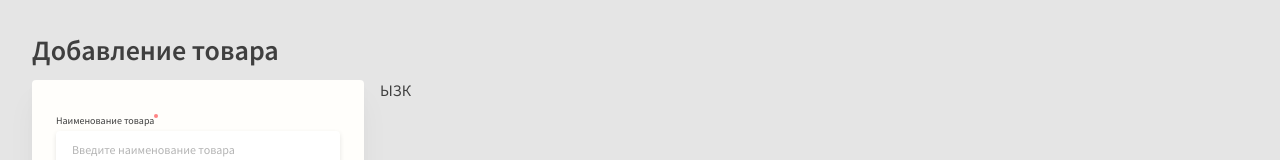
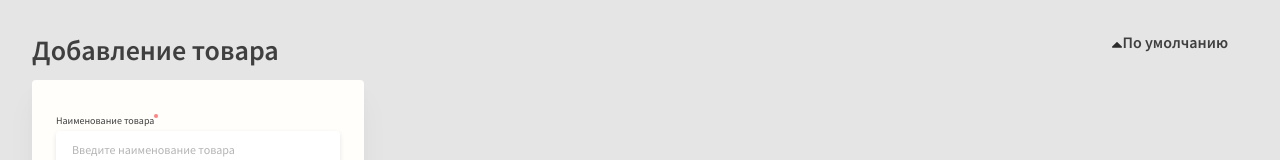
Before and after one commit to fundamentum71/test-project-for-job-1, a React (Create React App) app: page / in a window 1280 px wide. Shown: the top 160 px of the page. Built offline with nearby package versions, Linux system fonts and the light colour scheme.

Commit message:
начал работать с редакс тулкит

```diff
--- a/package.json
+++ b/package.json
@@ -3,11 +3,13 @@
 	"version": "0.1.0",
 	"private": true,
 	"dependencies": {
+		"@reduxjs/toolkit": "^1.8.5",
 		"@testing-library/jest-dom": "^5.16.5",
 		"@testing-library/react": "^13.3.0",
 		"@testing-library/user-event": "^13.5.0",
 		"react": "^18.2.0",
 		"react-dom": "^18.2.0",
+		"react-redux": "^8.0.2",
 		"react-scripts": "5.0.1",
 		"sass": "^1.54.3",
 		"typescript": "^4.8.3",
--- a/src/components/app/App.tsx
+++ b/src/components/app/App.tsx
@@ -7,7 +7,7 @@ const App: React.FC = () => {
 		<div className="App">
 			<header className="header__container">
 				<h1>Добавление товара</h1>
-				{/*<ProductSort />*/}
+				<ProductSort />
 			</header>
 			<main className="main__container">
 				<div>
--- a/src/components/productAdd/ProductAdd.tsx
+++ b/src/components/productAdd/ProductAdd.tsx
@@ -1,6 +1,16 @@
+import React from 'react';
+import { useDispatch } from 'react-redux';
+import { addItem } from '../../redux/cart/slice';
 import './productAdd.scss';
 
 const ProductAdd: React.FC = () => {
+	const dispatch = useDispatch();
+	//const [value, setValue] = React.useState('');
+
+	const onClickButtonAdd = () => {
+		dispatch(addItem());
+	};
+
 	return (
 		<div className="wrapper-productAdd">
 			<form action="#" className="productAdd">
--- a/src/components/productList/ProductList.tsx
+++ b/src/components/productList/ProductList.tsx
@@ -9,7 +9,7 @@ const ProductList: React.FC = () => {
 	//	);
 	//});
 
-	return <ul className="product__list">ЫЗК</ul>;
+	return <ul className="product__list">{/*{element}*/}</ul>;
 };
 
 export default ProductList;
--- a/src/components/productListItem/ProductListItem.tsx
+++ b/src/components/productListItem/ProductListItem.tsx
@@ -4,9 +4,9 @@ import trash from '../../resources/img/trash.svg';
 const ProductListItem: React.FC = () => {
 	return (
 		<li className="product__list-item">
-			{/*<div className="item__img">
-				<img src={link} alt="Изображение отсутствует" />
-			</div>*/}
+			<div className="item__img">
+				<img src={''} alt="Изображение отсутствует" />
+			</div>
 			<div className="item__wrapper">
 				<h2 className="item__title">title</h2>
 				<div className="item__descr">desc</div>
--- a/src/components/productSort/ProductSort.tsx
+++ b/src/components/productSort/ProductSort.tsx
@@ -1,7 +1,42 @@
+import React from 'react';
 import './productSort.scss';
 
 const ProductSort: React.FC = () => {
-	return <div></div>;
+	const [isVisablePopup, setIsVisablePopup] = React.useState(false);
+
+	const changeVisablePopup = () => {
+		setIsVisablePopup(!isVisablePopup);
+	};
+
+	return (
+		<div className="sort" onClick={changeVisablePopup}>
+			<div className="sort__label">
+				<svg
+					width="10"
+					height="6"
+					viewBox="0 0 10 6"
+					fill="none"
+					xmlns="http://www.w3.org/2000/svg">
+					<path
+						d="M10 5C10 5.16927 9.93815 5.31576 9.81445 5.43945C9.69075 5.56315 9.54427 5.625 9.375 5.625H0.625C0.455729 5.625 0.309245 5.56315 0.185547 5.43945C0.061849 5.31576 0 5.16927 0 5C0 4.83073 0.061849 4.68424 0.185547 4.56055L4.56055 0.185547C4.68424 0.061849 4.83073 0 5 0C5.16927 0 5.31576 0.061849 5.43945 0.185547L9.81445 4.56055C9.93815 4.68424 10 4.83073 10 5Z"
+						fill="#2C2C2C"
+					/>
+				</svg>
+				<b>По умолчанию</b>
+				{/*<span>name</span>*/}
+			</div>
+
+			{isVisablePopup && (
+				<div className="sort__popup">
+					<ul>
+						<li className="active">По умолчанию</li>
+						<li className="active">По возр. цены</li>
+						<li className="active">По убыв. цены</li>
+					</ul>
+				</div>
+			)}
+		</div>
+	);
 };
 
 export default ProductSort;
--- a/src/index.tsx
+++ b/src/index.tsx
@@ -1,5 +1,7 @@
 import React from 'react';
 import ReactDOM from 'react-dom/client';
+import { Provider } from 'react-redux';
+import { store } from './redux/store';
 
 import App from './components/app/App';
 
@@ -8,5 +10,9 @@ import './style/style.scss';
 const rootElem = document.getElementById('root');
 if (rootElem) {
 	const root = ReactDOM.createRoot(rootElem);
-	root.render(<App />);
+	root.render(
+		<Provider store={store}>
+			<App />
+		</Provider>,
+	);
 }
--- /dev/null
+++ b/src/redux/cart/selectors.ts
@@ -0,0 +1,6 @@
+import { RootState } from '../store';
+
+////вынес селектор
+//export const selectCart = (state: RootState) => state.cart;
+//export const selectCartItemById = (id: string) => (state: RootState) =>
+//	state.cart.items.find((obj) => obj.id === id);
--- /dev/null
+++ b/src/redux/cart/slice.ts
@@ -0,0 +1,19 @@
+import { createSlice, PayloadAction } from '@reduxjs/toolkit';
+import { getCartFromLS } from '../../utils/getCartFromLS';
+
+import { CartItem, CartSliceState } from './types';
+
+const initialState: CartSliceState = getCartFromLS();
+
+const cartSlice = createSlice({
+	name: 'cart',
+	initialState,
+	reducers: {
+		addItem() {},
+		clearItems() {},
+	},
+});
+
+export const { addItem, clearItems } = cartSlice.actions;
+
+export default cartSlice.reducer;
--- /dev/null
+++ b/src/redux/cart/types.ts
@@ -0,0 +1,10 @@
+export type CartItem = {
+	id: string;
+	title: string;
+	price: number;
+	imageUrl: string;
+};
+
+export interface CartSliceState {
+	items: CartItem[];
+}
--- /dev/null
+++ b/src/redux/store.ts
@@ -0,0 +1,16 @@
+import { configureStore } from '@reduxjs/toolkit';
+import { useDispatch } from 'react-redux';
+import cart from './cart/slice';
+
+export const store = configureStore({
+	reducer: {
+		cart,
+	},
+});
+
+////будет хранить тип стейтов
+export type RootState = ReturnType<typeof store.getState>;
+
+////тип для диспатча
+//type AppDispatch = typeof store.dispatch;
+//export const useAppDispatch = () => useDispatch<AppDispatch>();
--- /dev/null
+++ b/src/utils/getCartFromLS.ts
@@ -0,0 +1,10 @@
+import { CartItem } from '../redux/cart/types';
+
+export const getCartFromLS = () => {
+	const data = localStorage.getItem('cart');
+	const items = data ? JSON.parse(data) : [];
+
+	return {
+		items: items as CartItem[],
+	};
+};
```
Also changed, not shown: src/resources/img/arrow.svg (deleted), 1 other file (tests, documents, lock files or other folders).
